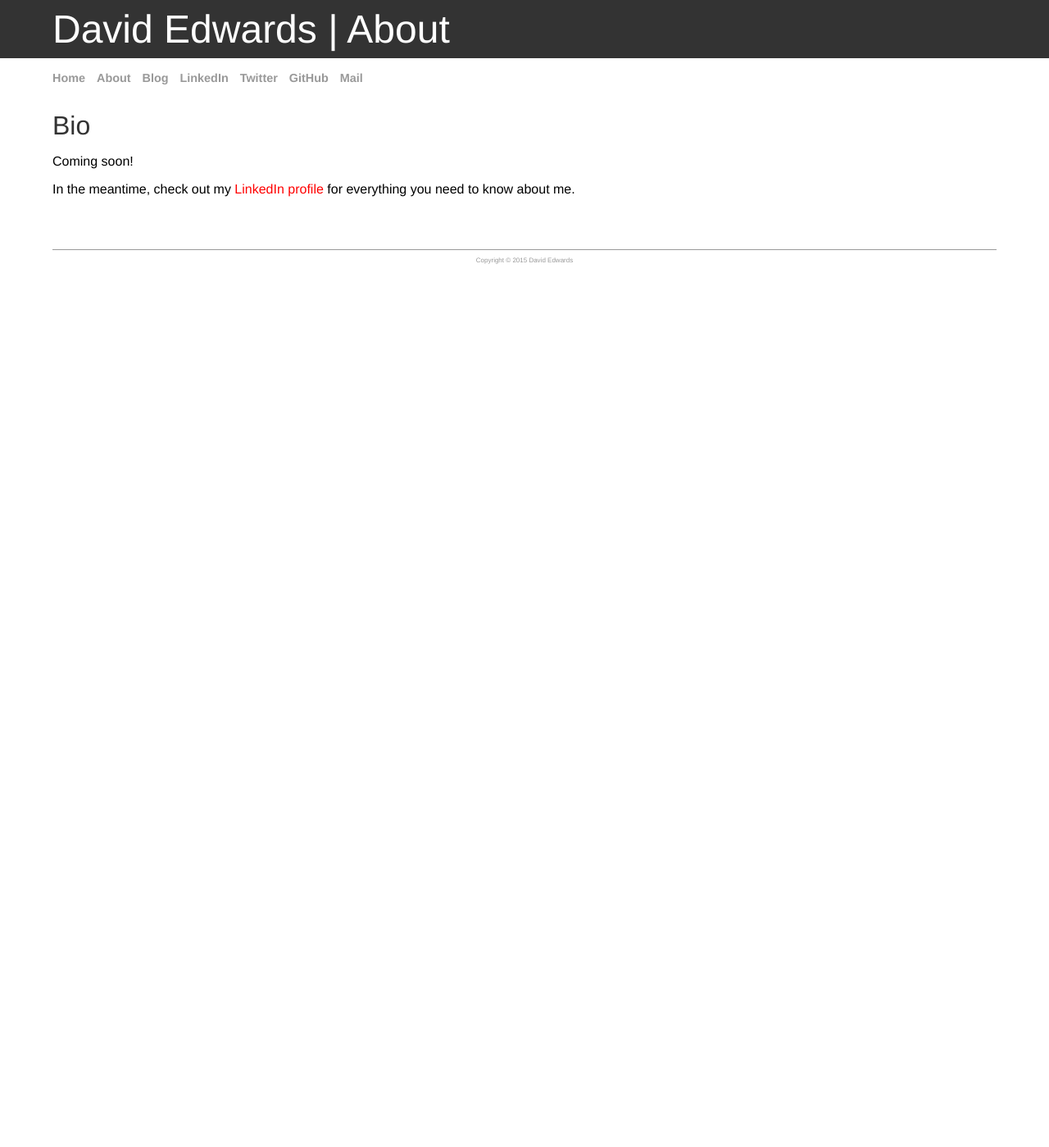
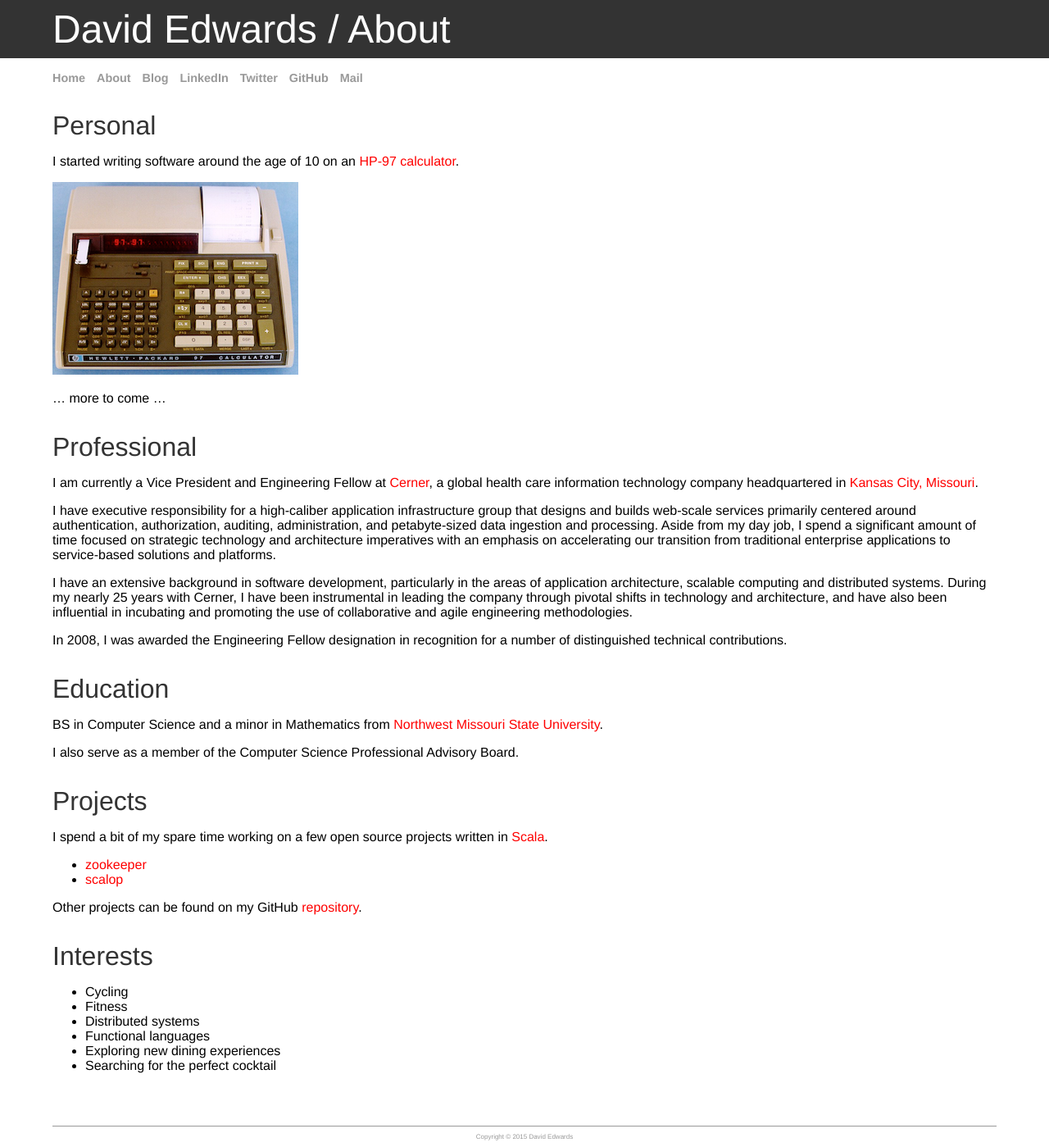
Before and after one commit to davidledwards/davidledwards.github.io, a Jekyll site: the page built from about/index.md, in a window 1280 px wide. Shown: the whole page at 82% size. Built offline with Jekyll 4.4.1, drawn with Linux system fonts in a browser that asks for light colours; before the commit the page ends 900 px from its top, so only the background shows below that.

Commit message:
added some content to the about page

```diff
--- a/about/index.html
+++ /dev/null
@@ -1,12 +0,0 @@
----
-layout: page
-title: David Edwards | About
----
-<h2>Bio</h2>
-<p>
-  Coming soon!
-</p>
-<p>
-  In the meantime, check out my <a href="https://linkedin.com/in/davidledwards">LinkedIn profile</a> for everything you need
-  to know about me.
-</p>
--- /dev/null
+++ b/about/index.md
@@ -0,0 +1,48 @@
+---
+layout: page
+title: David Edwards / About
+---
+## Personal
+I started writing software around the age of 10 on an [HP-97 calculator](http://www.hpmuseum.org/hp6797.htm).
+
+![HP-97 Calculator](/images/hp-97.png)
+
+... more to come ...
+
+## Professional
+I am currently a Vice President and Engineering Fellow at [Cerner](http://www.cerner.com), a global health care information
+technology company headquartered in [Kansas City, Missouri](https://goo.gl/maps/g1TaiVfG5BT2).
+
+I have executive responsibility for a high-caliber application infrastructure group that designs and builds web-scale services
+primarily centered around authentication, authorization, auditing, administration, and petabyte-sized data ingestion and
+processing. Aside from my day job, I spend a significant amount of time focused on strategic technology and architecture
+imperatives with an emphasis on accelerating our transition from traditional enterprise applications to service-based solutions
+and platforms.
+
+I have an extensive background in software development, particularly in the areas of application architecture, scalable
+computing and distributed systems. During my nearly 25 years with Cerner, I have been instrumental in leading the company
+through pivotal shifts in technology and architecture, and have also been influential in incubating and promoting the use of
+collaborative and agile engineering methodologies.
+
+In 2008, I was awarded the Engineering Fellow designation in recognition for a number of distinguished technical contributions.
+
+## Education
+BS in Computer Science and a minor in Mathematics from [Northwest Missouri State University](http://www.nwmissouri.edu).
+
+I also serve as a member of the Computer Science Professional Advisory Board.
+
+## Projects
+I spend a bit of my spare time working on a few open source projects written in [Scala](http://www.scala-lang.org).
+
+* [zookeeper](http://loopfor.com/zookeeper)
+* [scalop](http://loopfor.com/scalop)
+
+Other projects can be found on my GitHub [repository](https://github.com/davidledwards).
+
+## Interests
+* Cycling
+* Fitness
+* Distributed systems
+* Functional languages
+* Exploring new dining experiences
+* Searching for the perfect cocktail
--- a/blog/index.html
+++ b/blog/index.html
@@ -1,6 +1,6 @@
 ---
 layout: page
-title: David Edwards | Blog
+title: David Edwards / Blog
 ---
 <h2>Posts</h2>
 <ul class="posts">
```
Also changed, not shown: images/hp-97.png (added), 1 other file.
